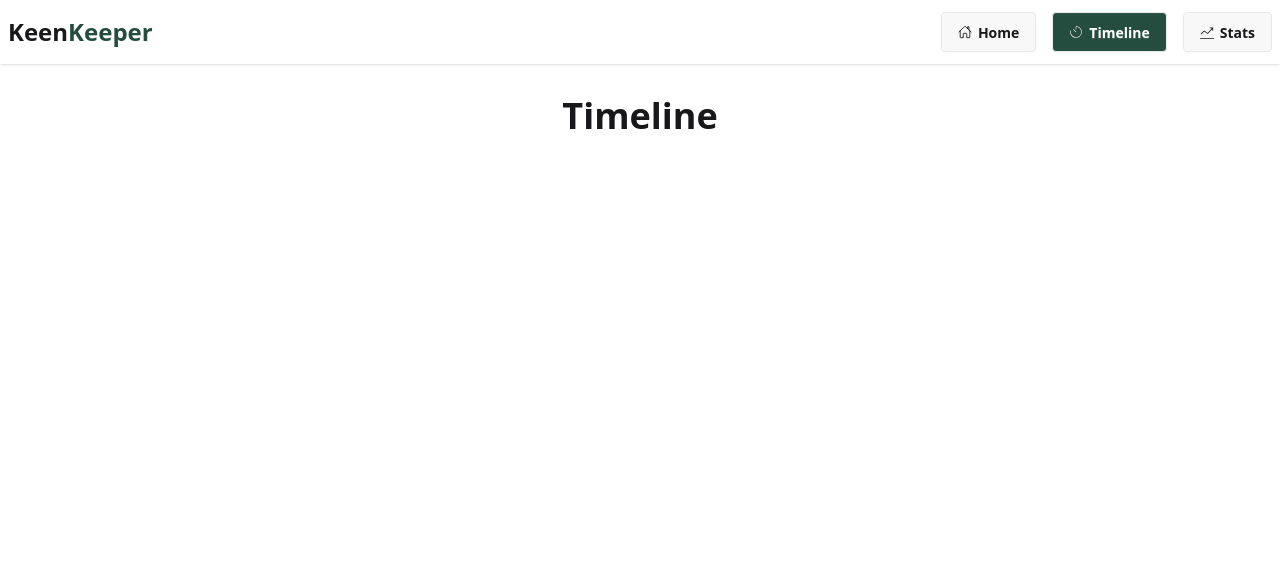
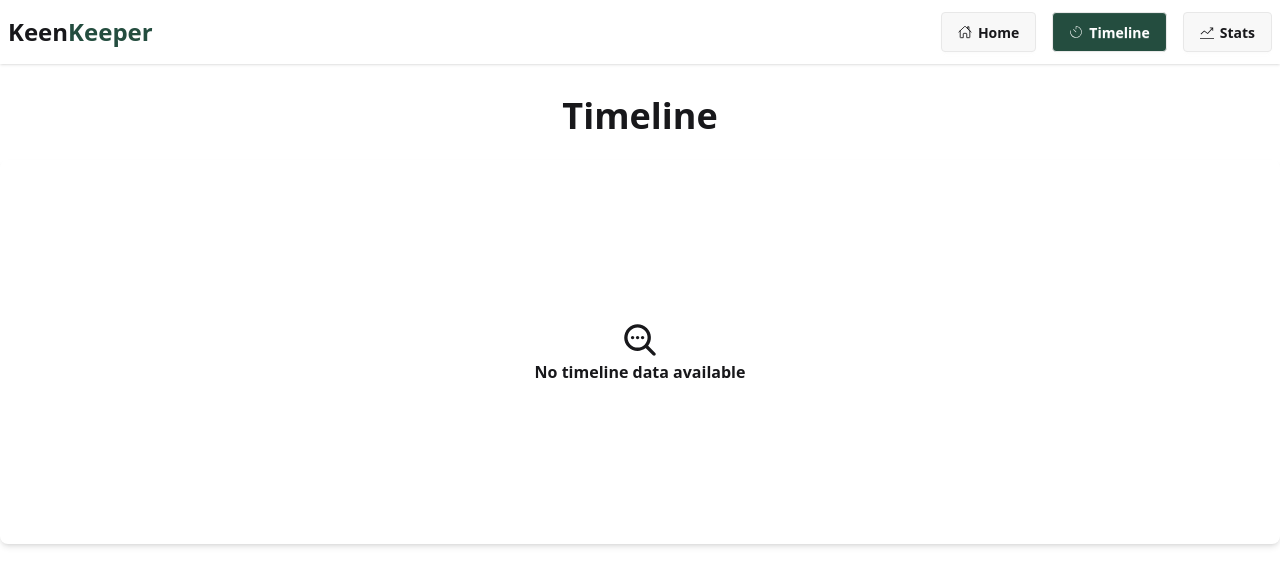
Before and after one commit to AforArdi/next-keen-keeper, a Next.js app: page /timeline in a window 1280 px wide. Shown: the top 586 px of the page. Built offline with nearby package versions, Linux system fonts and the light colour scheme.

Commit message:
Timeline page default message added

```diff
--- a/src/app/timeline/page.jsx
+++ b/src/app/timeline/page.jsx
@@ -3,6 +3,7 @@
 import TimelineCard from "@/components/TimelineCard";
 import { timelineContext } from "@/context/TimelineBtnsProvider";
 import { useContext } from "react";
+import { CgSearchLoading } from "react-icons/cg";
 import { LuMessageCircleMore } from "react-icons/lu";
 import { MdAddCall, MdOutlineVideoCall } from "react-icons/md";
 
@@ -10,10 +11,18 @@ const TimelinePage = () => {
     const {callTimelines, textTimelines, videoTimelines} = useContext(timelineContext);
     const date = new Date();
     const formattedDate = date.toDateString();
+    const totalTimelineEvent = callTimelines.length + textTimelines.length + videoTimelines.length;
 
     return (
         <div className="container mx-auto my-8">
             <h2 className="font-bold text-4xl text-center">Timeline</h2>
+            {totalTimelineEvent === 0 ?
+                <div className="mt-6 py-40 shadow-md rounded-lg flex flex-col items-center">
+                    <CgSearchLoading size={40}></CgSearchLoading>
+                    <h2 className="text-center font-semibold">No timeline data available</h2>
+                </div> :
+
+                <div>
                     {
                         callTimelines.length > 0 ? callTimelines.map(friend=>{
                             return (
@@ -54,6 +63,8 @@ const TimelinePage = () => {
                         }) : ''
                     }
                 </div>
+            }
+        </div>
      );
 }
 
```
Lines whose indentation alone changed are shown as unchanged.
